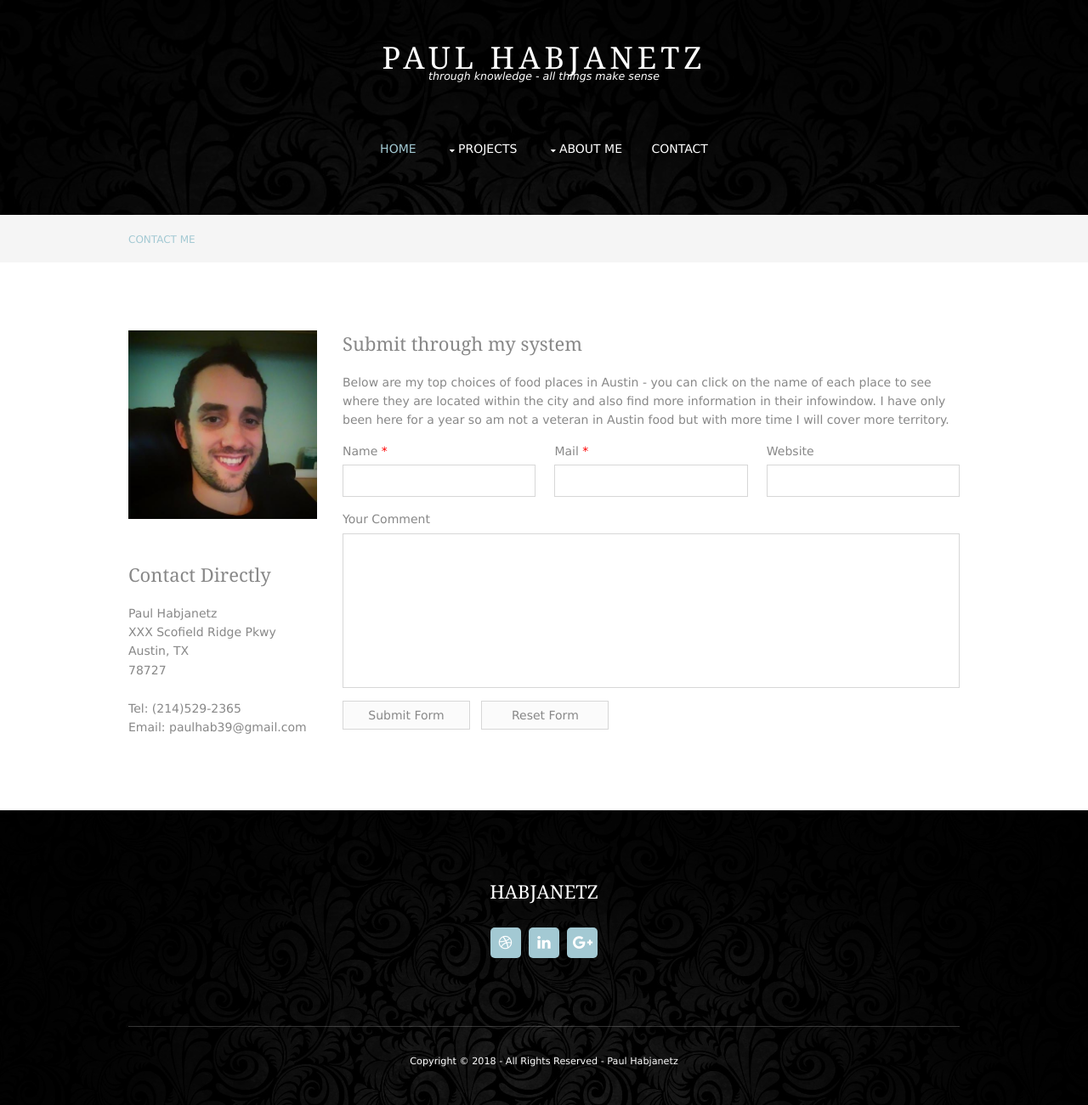
After one commit to paulhab215/Site, a PHP site: page /pages/contact.php in a window 1280 px wide. The commit adds this page. Shown: the whole page at 85% size. Run offline with PHP 8.4, Linux system fonts and the light colour scheme.

Commit message:
Updated contact, weather api, favorite foods

```diff
--- /dev/null
+++ b/penyler/pages/contact.php
@@ -0,0 +1,64 @@
+<?php
+$page_name = 'Contact Information';
+include ('header.html');
+?>
+<div class="wrapper row2">
+  <div id="breadcrumb" class="hoc clear">
+    <ul>
+      <li><a href="aboutme.php">Contact Me</a></li>
+    </ul>
+  </div>
+</div><div class="wrapper row3">
+  <main class="hoc container clear">
+ <div class="sidebar one_quarter first">
+      <div class="sdb_holder">
+        <img src="../images/paul/1.jpg" alt="Pauls beautiful face">
+      </div>
+      <div class="sdb_holder">
+        <h6>Contact Directly</h6>
+        <address>
+        Paul Habjanetz<br>
+        XXX Scofield Ridge Pkwy<br>
+        Austin, TX<br>
+        78727<br>
+        <br>
+        Tel: (214)529-2365<br>
+        Email: paulhab39@gmail.com
+        </address>
+      </div>
+    </div>
+    <div class="content three_quarter">
+      <div id="comments">
+        <h1>Submit through my system</h1>
+        <p>Below are my top choices of food places in Austin - you can click on the name of each place to see where they are located within the city and also find more information in their infowindow. I have only been here for a year so am not a veteran in Austin food but with more time I will cover more territory.</p>
+        <form action="#" method="post">
+          <div class="one_third first">
+            <label for="name">Name <span>*</span></label>
+            <input type="text" name="name" id="name" value="" size="22" required>
+          </div>
+          <div class="one_third">
+            <label for="email">Mail <span>*</span></label>
+            <input type="email" name="email" id="email" value="" size="22" required>
+          </div>
+          <div class="one_third">
+            <label for="url">Website</label>
+            <input type="url" name="url" id="url" value="" size="22">
+          </div>
+          <div class="block clear">
+            <label for="comment">Your Comment</label>
+            <textarea name="comment" id="comment" cols="25" rows="10"></textarea>
+          </div>
+          <div>
+            <input type="submit" name="submit" value="Submit Form">
+            &nbsp;
+            <input type="reset" name="reset" value="Reset Form">
+          </div>
+        </form>
+      </div>
+    </div>
+    <div class="clear"></div>
+  </main>
+</div>
+<?php
+include ('footer.html');
+?>
--- a/penyler/pages/header.html
+++ b/penyler/pages/header.html
@@ -8,32 +8,26 @@
 <link href="../layout/styles/layout.css" rel="stylesheet" type="text/css" media="all">
 </head>
 <body id="top">
-<!-- ################################################################################################ -->
-<!-- ################################################################################################ -->
-<!-- ################################################################################################ -->
 <!-- Top Background Image Wrapper -->
 <div class="bgded overlay" style="background-image:url('../images/demo/backgrounds/blackfloral.jpg');">
   <!-- ################################################################################################ -->
   <div class="wrapper">
     <header id="header" class="hoc clear">
       <div id="logo">
-        <!-- ################################################################################################ -->
         <h1><a href="index.html">Paul Habjanetz</a></h1>
         <p>Through knowledge - all things make sense</p>
-        <!-- ################################################################################################ -->
       </div>
       <nav id="mainav" class="clear">
-        <!-- ################################################################################################ -->
         <ul class="clear">
           <li class="active"><a href="../index.php">Home</a></li>
-<!--           <li><a class="drop" href="#">Projects</a>
+          <li><a class="drop" href="#">Projects</a>
             <ul>
-              <li><a href="gallery.php">Weather API</a></li>
-              <li><a href="full-width.html">Bootstrap Social</a></li>
-              <li><a href="sidebar-left.html">JS Grid</a></li>
-              <li><a href="sidebar-right.html">Machine Learning</a></li>
+              <li><a href="../projects/WeatherApp/index.htm">Weather API</a></li>
+              <li><a href="pages/full-width.html">Bootstrap Social</a></li>
+              <li><a href="pages/sidebar-left.html">JS Grid</a></li>
+              <li><a href="pages/sidebar-left.html">Custom Login Page</a></li>
             </ul>
-          </li> -->
+          </li>
           <li><a class="drop" href="aboutme.php">About Me</a>
             <ul>
               <li><a href="resume.php">Resume</a></li>
@@ -42,9 +36,8 @@
               <li><a href="gallery.php">Gallery</a></li>
             </ul>
           </li>
-          <li><a href="#">Trivia</a></li>
+          <li><a href="contact.php">Contact</a></li>
         </ul>
-        <!-- ################################################################################################ -->
       </nav>
     </header>
   </div>
--- a/penyler/projects/WeatherApp/index.htm
+++ b/penyler/projects/WeatherApp/index.htm
@@ -30,11 +30,11 @@
 			<nav class="navbar navbar-default">
 			<div class="container">
 				<div class="navbar-header">
-					<a class="navbar-brand" href="/">Weather SPA</a>
+					<a class="navbar-brand">Weather SPA</a>
 				</div>
 
 				<ul class="nav navbar-nav navbar-right">
-					<li><a href="#"><i class="fa fa-home"></i> Home</a></li>
+					<li><a href="../../index.php"><i class="fa fa-home"></i> Home</a></li>
 				</ul>
 			</div>
 			</nav>
```
Also changed, not shown: penyler/index.php (+2 -11 lines), penyler/pages/favorite-foods.php (+35 -10 lines), penyler/images/paul/1.jpg (added).
